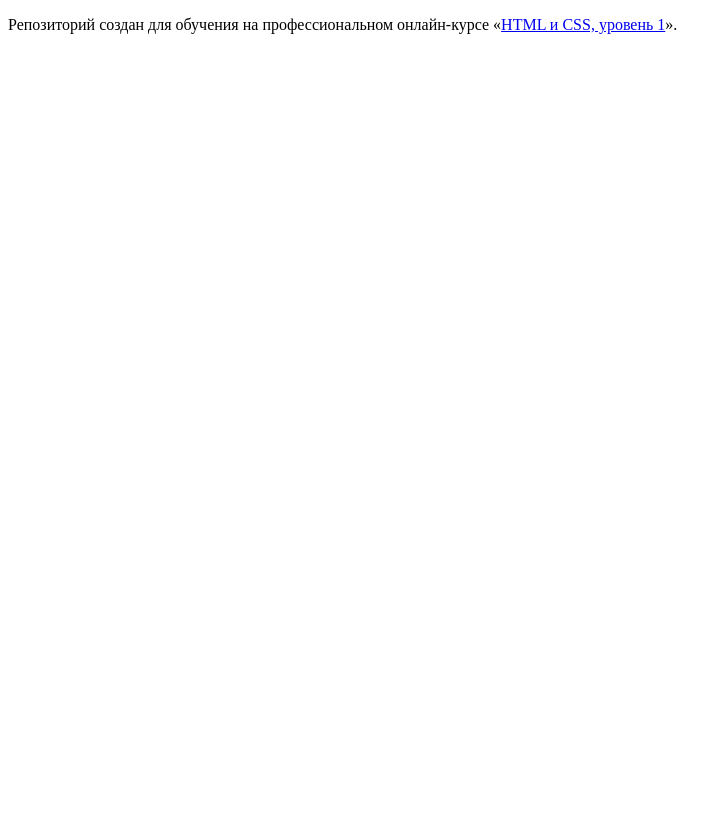
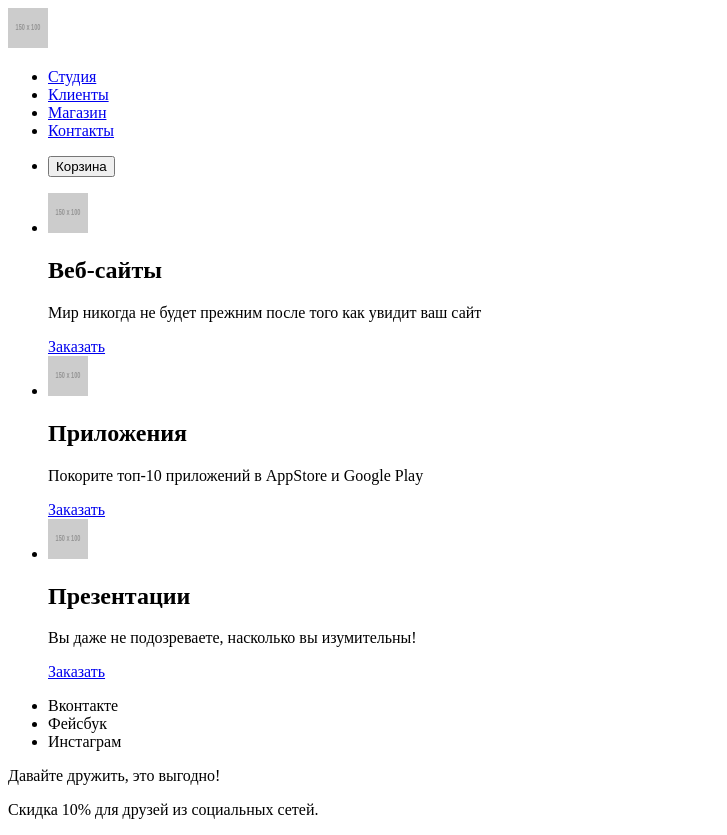
Before and after one commit to Fedinyak/220199-nerds-27, a plain HTML site: page index.html in a window 1280 px wide. Shown: the whole page, without its empty margins (0-727 px from the left). Before the commit the page ends 800 px from the top, so only its background shows below. Drawn offline with Linux system fonts and the light colour scheme; placeholder pictures from the web are drawn by us.

Commit message:
Make markup

```diff
--- a/index.html
+++ b/index.html
@@ -1,12 +1,63 @@
 <!DOCTYPE html>
 <html lang="ru">
+
 <head>
   <meta charset="utf-8">
   <title>HTML Academy: Нёрдс</title>
 </head>
+
 <body>
+  <header>
+    <nav>
+      <a>
+        <img src="https://via.placeholder.com/150x100" width="40" height="40" alt="Логотип дизайн студии «Nëed's">
+      </a>
+      <ul>
+        <li><a href="#">Студия</a></li>
+        <li><a href="#">Клиенты</a></li>
+        <li><a href="catalog.html">Магазин</a></li>
+        <li><a href="#">Контакты</a></li>
+      </ul>
+      <ul>
+        <li><button>Корзина</button></li>
+      </ul>
+    </nav>
+  </header>
 
-    <p>Репозиторий создан для обучения на профессиональном онлайн‑курсе «<a href="https://htmlacademy.ru/intensive/htmlcss">HTML и CSS, уровень 1</a>».</p>
+  <main>
+    <section>
+      <ul>
+        <li>
+          <img src="https://via.placeholder.com/150x100" width="40" height="40" alt="">
+          <h2>Веб-сайты</h2>
+          <p>Мир никогда не будет прежним после того как увидит ваш сайт</p>
+          <a href="#">Заказать</a>
+        </li>
+        <li>
+          <img src="https://via.placeholder.com/150x100" width="40" height="40" alt="">
+          <h2>Приложения</h2>
+          <p>Покорите топ-10 приложений в AppStore и Google Play</p>
+          <a href="#">Заказать</a>
+        </li>
+        <li>
+          <img src="https://via.placeholder.com/150x100" width="40" height="40" alt="">
+          <h2>Презентации</h2>
+          <p>Вы даже не подозреваете, насколько вы изумительны!</p>
+          <a href="#">Заказать</a>
+        </li>
+      </ul>
+    </section>
+  </main>
 
+  <footer>
+    <ul>
+      <li><a>Вконтакте</a></li>
+      <li><a>Фейсбук</a></li>
+      <li><a>Инстаграм</a></li>
+    </ul>
+    <p>Давайте дружить, это выгодно!</p>
+    <p>Скидка 10% для друзей из социальных сетей.</p>
+  </footer>
 </body>
+
 </html>
```
Also changed, not shown: catalog.html (added, +72 -0 lines). Lines whose indentation alone changed are shown as unchanged.
